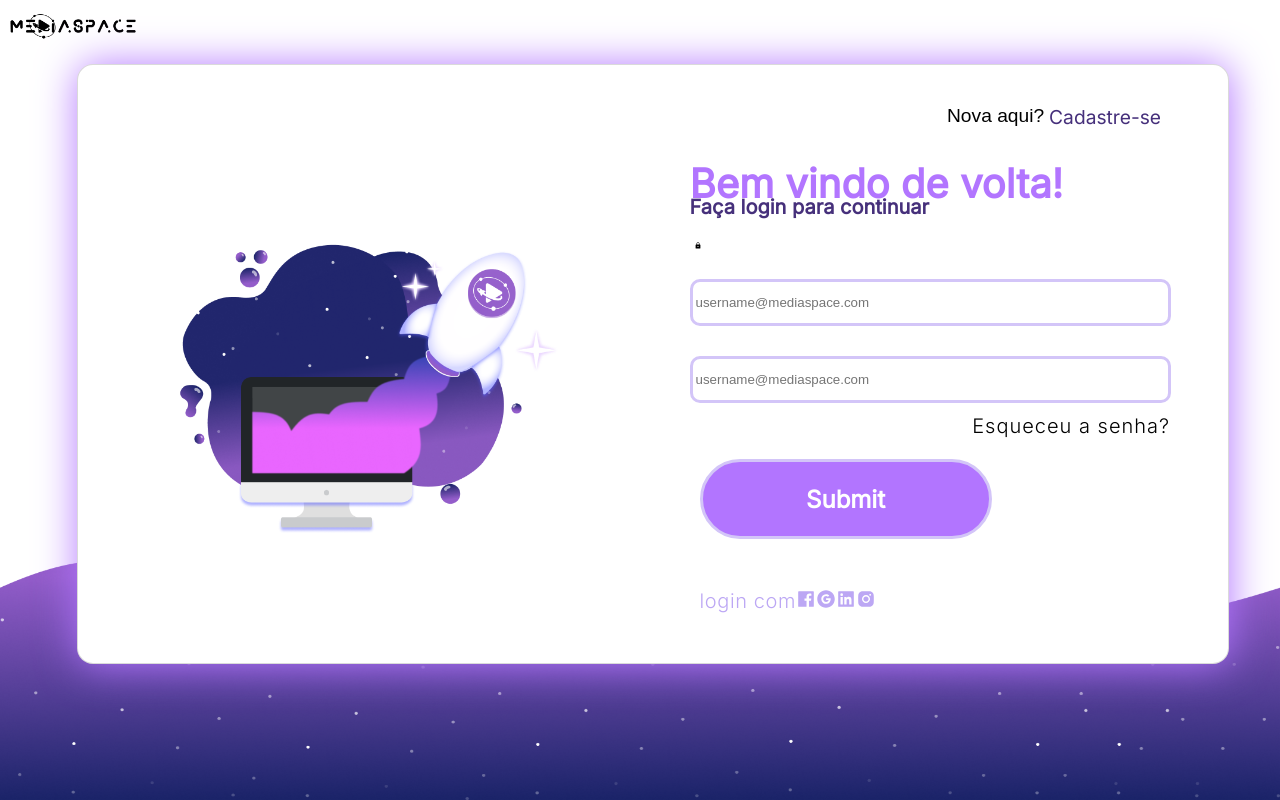
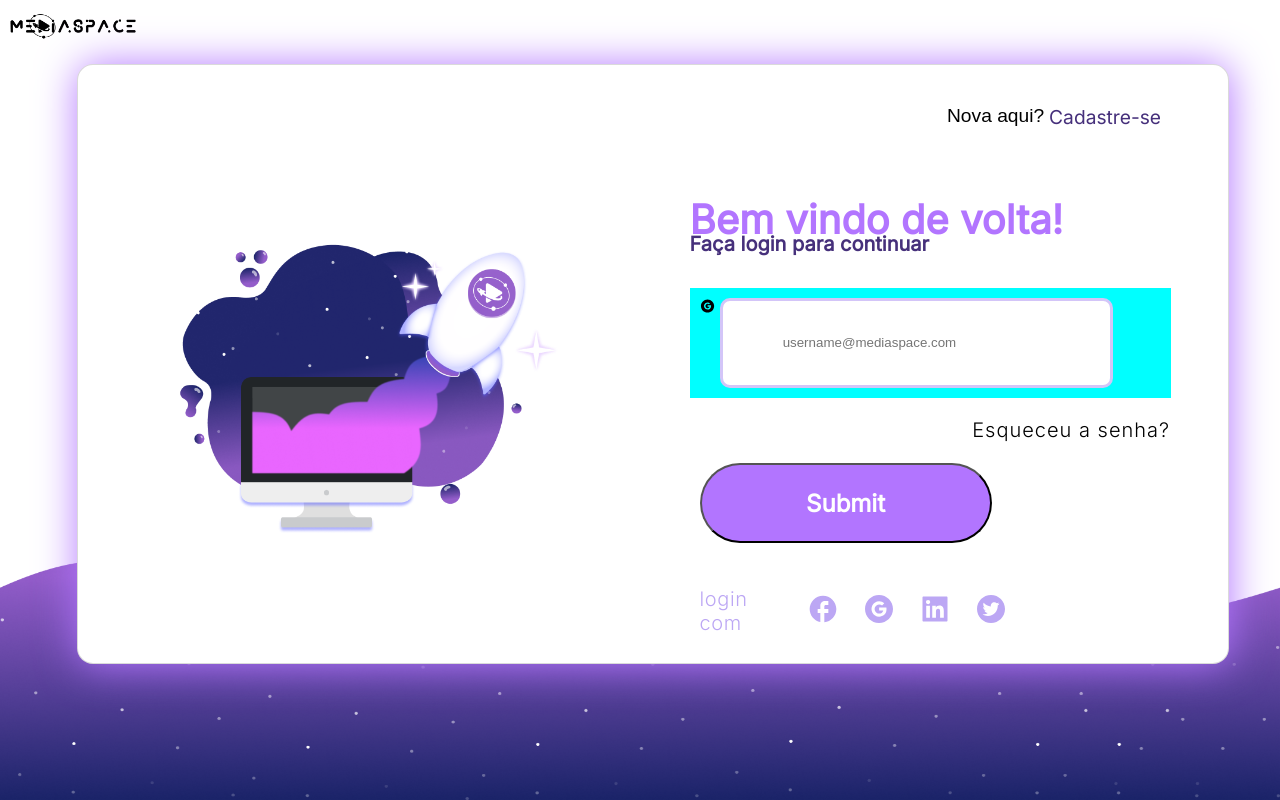
Before and after one commit to EduSan1/MediaSpace, a React (Create React App) app in the folder web/: page / in a window 1280 px wide. Built offline with nearby package versions, Linux system fonts and the light colour scheme.

Commit message:
chore : add SpaceLogin missing  icons input

```diff
--- /dev/null
+++ b/web/src/components/SpaceBackground/Login/LoginInput.tsx
@@ -0,0 +1,30 @@
+import React, { ReactNode } from "react";
+import { IconType } from "react-icons";
+import { MdLock } from "react-icons/md";
+
+interface IInput {
+    icon : ReactNode,
+    typeInput : string
+}
+
+
+const InputLoign = ({icon,typeInput} : IInput) =>{
+
+    return(
+
+
+        <div className="input_icon_login">
+
+           {icon}
+            <input className="Input_Login" type={typeInput} name="loginText" placeholder="username@mediaspace.com"/>
+
+        </div>
+
+
+
+    );
+
+
+}
+
+export default InputLoign;
--- a/web/src/components/SpaceBackground/Login/index.tsx
+++ b/web/src/components/SpaceBackground/Login/index.tsx
@@ -1,8 +1,9 @@
 import React from "react";
-import InputLoign from "./inputLogin";
+import InputLoign from "./LoginInput";
 import InputBtn from "./InputBtn";
-import { MdLock } from "react-icons/md";
-import { AiFillFacebook, AiFillGoogleCircle, AiFillLinkedin, AiFillInstagram } from "react-icons/ai";
+import { AiFillGoogleCircle, AiFillLinkedin, AiFillTwitterCircle } from "react-icons/ai";
+import { MdFacebook, MdEmail } from "react-icons/md";
+import { IconBase } from "react-icons";
 
 
 const LoginSpace = () => {
@@ -31,9 +32,9 @@ const LoginSpace = () => {
           </div>
 
           <div className="inputLogin">
-            <MdLock />
-            <InputLoign />
-            <InputLoign />
+            <span className="input-container">
+              <InputLoign typeInput={'email'} icon={<AiFillGoogleCircle className="IconLogin" />} />
+            </span>
           </div>
 
           <div className="btnLogin">
@@ -41,7 +42,32 @@ const LoginSpace = () => {
 
             <div className="btn_AutomaticLogin">
               <InputBtn />
-              <span>login com <AiFillFacebook onClick={() => { console.log('Facebook') }} /> <AiFillGoogleCircle /> <AiFillLinkedin /> <AiFillInstagram /> </span>
+              <div>
+                <h5> login com </h5>
+                <div className="loginIcons">
+
+                  <span>
+                    <MdFacebook onClick={() => { console.log('Facebook') }} />
+                  </span>
+
+                  <span>
+                    <AiFillGoogleCircle />
+                  </span>
+
+                  <span>
+                    <AiFillLinkedin />
+                  </span>
+
+                  <span>
+                    <AiFillTwitterCircle />
+                  </span>
+
+
+
+                </div>
+
+
+              </div>
             </div>
 
           </div>
--- a/web/src/components/SpaceBackground/Login/inputLogin.tsx
+++ /dev/null
@@ -1,27 +0,0 @@
-import React from "react";
-
-
-
-
-const InputLoign = () =>{
-
-    return(
-
-
-        <>
-
-
-          <input type='email' name="loginText" placeholder="username@mediaspace.com"/>
-
-
-
-        </>
-
-
-
-    );
-
-
-}
-
-export default InputLoign;
--- a/web/src/components/SpaceBackground/index.tsx
+++ b/web/src/components/SpaceBackground/index.tsx
@@ -1,8 +1,6 @@
 import React from "react";
 import "../../styles/components/SpacebackgroundLogin/index.scss";
-
-
-import LoginSpace from "./Login";
+import LoginSpace from "./Login/Index";
 
 
 const SpaceBackground = () => {
--- a/web/src/pages/Login/Login.tsx
+++ b/web/src/pages/Login/Login.tsx
@@ -1,6 +1,5 @@
 import React from "react";
-import SpaceBackground from "../../components/SpaceBackground";
-
+import SpaceBackground from "../../components/SpaceBackground/Index";
 const PageLogin = () =>{
 
     return(
--- a/web/src/styles/components/SpacebackgroundLogin/indexInput.scss
+++ b/web/src/styles/components/SpacebackgroundLogin/indexInput.scss
@@ -1,9 +1,16 @@
-input{
+
+.Input_Login{
     width: 100%;
     height: 5.625rem;
     border: solid #D3C5F8;
     border-radius: 0.625rem;
-    padding: 3px;
+    padding-left: 60px;
+
 
 
 }
+
+
+.input_icon_login{
+
+}
--- a/web/src/styles/components/SpacebackgroundLogin/indexLogin.scss
+++ b/web/src/styles/components/SpacebackgroundLogin/indexLogin.scss
@@ -69,12 +69,25 @@
 }
 
 .LoginSpace div:nth-child(3) {
-  justify-content: center;
+  justify-content: space-around;
   align-items: flex-start;
   flex-direction: column;
-  gap: 30px;
   height: 30%;
+
+
+
+  .input-container {
+
+
+    width: 100%;
+    background-color: aqua;
+
+
+
+  }
+
 }
+
 
 .LoginSpace div:nth-child(4) {
   display: flex;
@@ -140,8 +153,6 @@
   }
 
 
-
-
   .btnLogin {
     width: 90%;
 
@@ -153,14 +164,22 @@
     }
 
 
-    .btn_AutomaticLogin{
+    .btn_AutomaticLogin {
       width: 100%;
       height: 100%;
       justify-content: space-between;
-      gap: 50px;
       padding: 10px;
+      color: $light-purple;
 
-      span{
+
+      div {
+        width: 100%;
+        flex-direction: row;
+        align-items: center;
+      }
+
+
+      h5 {
 
         font-family: $light-font;
         font-style: normal;
@@ -168,10 +187,38 @@
         font-size: 20px;
         line-height: 24px;
         letter-spacing: 0.03em;
-        color: $light-purple;
+        width: 20%;
+
+
 
 
       }
+
+      .loginIcons {
+        display: flex;
+        width: 50%;
+        height: 100%;
+        justify-content: center;
+        align-items: center;
+        gap: 10px;
+        padding-top: 5px;
+
+
+        span {
+          display: flex;
+          justify-content: center;
+          align-items: center;
+          height: 100%;
+          width: 20%;
+          cursor: pointer;
+          font-size: 2rem;
+
+        }
+
+      }
+
+
+
 
     }
 
```
